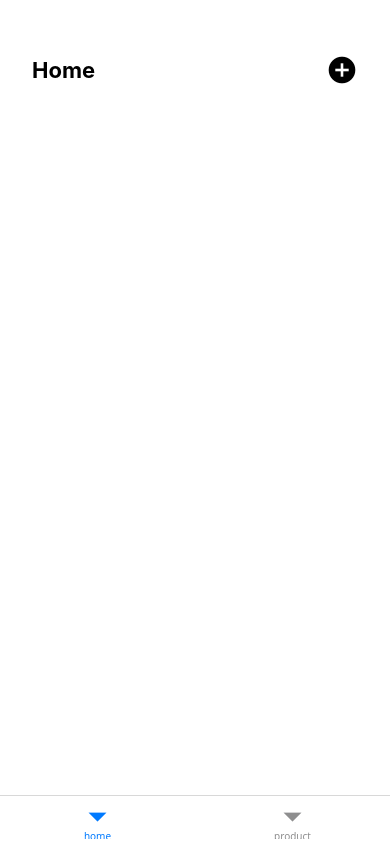
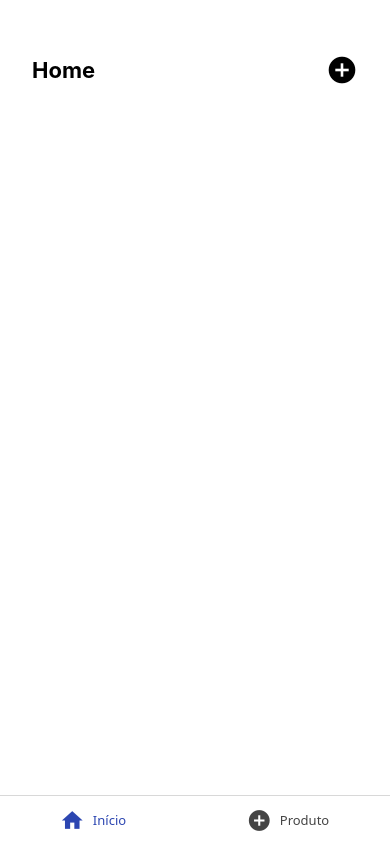
Before and after one commit to rafaelsous/navigation, a React Native app: screen / in a window 390 px wide. Built offline with nearby package versions, Linux system fonts and the light colour scheme.

Commit message:
Customizing Bottom Navigator

```diff
--- a/src/routes/BottomTabRoutes.tsx
+++ b/src/routes/BottomTabRoutes.tsx
@@ -5,6 +5,7 @@
 
 import { Home } from "@/app/Home";
 import { Product } from "@/app/Product";
+import { MaterialIcons } from "@expo/vector-icons";
 
 export type BottomTabRoutesList = {
   home: undefined;
@@ -22,9 +23,35 @@
 
 export function BottomTabRoutes() {
   return (
-    <Navigator initialRouteName="home" screenOptions={{ headerShown: false }}>
-      <Screen name="home" component={Home} />
-      <Screen name="product" component={Product} />
+    <Navigator
+      initialRouteName="home"
+      screenOptions={{
+        headerShown: false,
+        tabBarActiveTintColor: "#2C46B1",
+        tabBarInactiveTintColor: "#444444",
+        tabBarLabelPosition: "beside-icon",
+      }}
+    >
+      <Screen
+        name="home"
+        component={Home}
+        options={{
+          tabBarLabel: "Início",
+          tabBarIcon: ({ size, color }) => (
+            <MaterialIcons name="home" size={size} color={color} />
+          ),
+        }}
+      />
+      <Screen
+        name="product"
+        component={Product}
+        options={{
+          tabBarLabel: "Produto",
+          tabBarIcon: ({ size, color }) => (
+            <MaterialIcons name="add-circle" size={size} color={color} />
+          ),
+        }}
+      />
     </Navigator>
   );
 }
```
